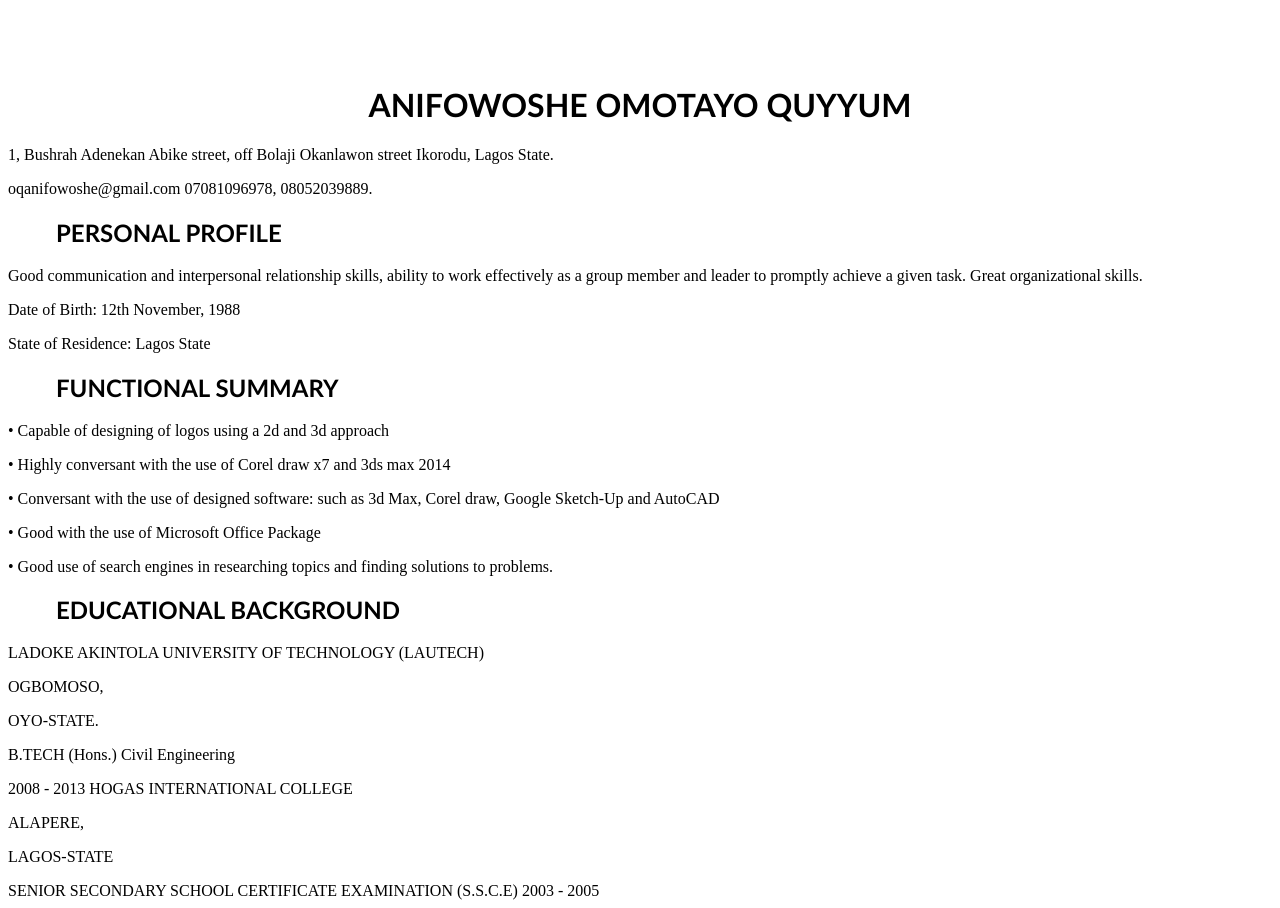
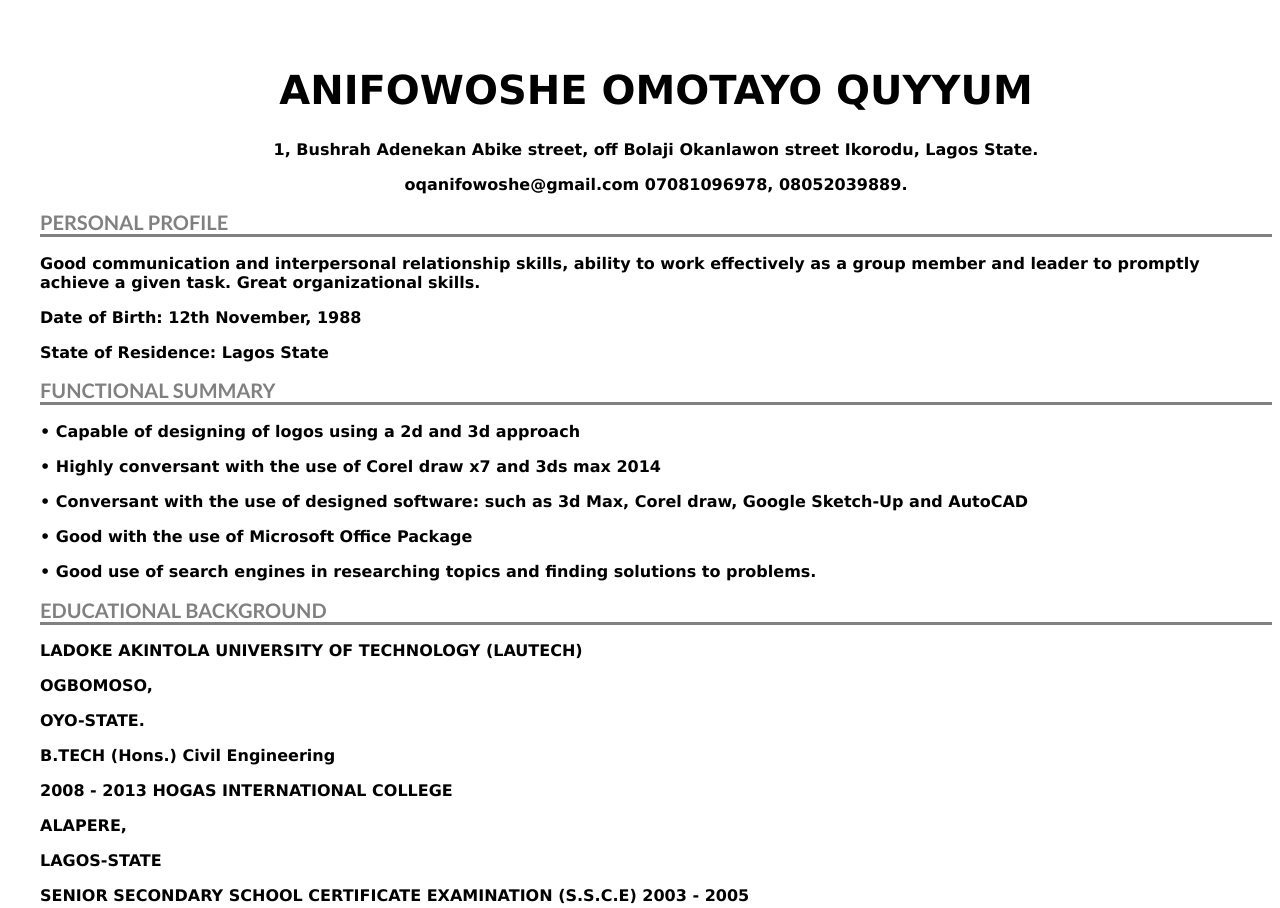
Before and after one commit to tayo88/CV, a plain HTML site: page Index.html in a window 1280 px wide. Shown: the top 908 px of the page. Drawn offline with Linux system fonts and the light colour scheme.

Commit message:
Add files via upload

```diff
--- a/Index.html
+++ b/Index.html
@@ -13,16 +13,19 @@
     <main>
         <div class=" name_section">
             <h1> ANIFOWOSHE OMOTAYO QUYYUM </h1>
-            <p> 1, Bushrah Adenekan Abike street, off Bolaji Okanlawon street Ikorodu, Lagos State. </p>
-            <p> oqanifowoshe@gmail.com 07081096978, 08052039889. </p>
+            <p> <b>
+                    1, Bushrah Adenekan Abike street, off Bolaji Okanlawon street Ikorodu, Lagos State.
+                </b> </p>
+            <p> <b> oqanifowoshe@gmail.com 07081096978, 08052039889.</b> </p>
         </div>
         <div class="personal_profile">
             <h2> PERSONAL PROFILE</h2>
-            <p> Good communication and interpersonal relationship skills, ability to work effectively as a group member
-                and leader to promptly achieve a given task.
-                Great organizational skills.</p>
-            <p>Date of Birth: 12th November, 1988</p>
-            <p>State of Residence: Lagos State</p>
+            <p> <b>Good communication and interpersonal relationship skills, ability to work effectively as a group
+                    member
+                    and leader to promptly achieve a given task.
+                    Great organizational skills.</p>
+            <p>Date of Birth: <b>12th November, 1988</b></p>
+            <p>State of Residence: <b>Lagos State </b></p>
         </div>
         <div class="Functional_Summary">
             <h2>FUNCTIONAL SUMMARY </h2>
--- a/cvstyle.css
+++ b/cvstyle.css
@@ -1,20 +1,31 @@
-h1{
-    font-family: 'Gill Sans', 'Gill Sans MT', Calibri, 'Trebuchet MS', sans-serif;
+main{
+    font-family:'Lucida Sans', 'Lucida Sans Regular', 'Lucida Grande', 'Lucida Sans Unicode', Geneva, Verdana, sans-serif;
+  padding-left: 2em;
+}
+
+.name_section{
     text-align: center;
-    size: 10em;
-    padding-top: 2em;
+
+    font-size: 16px;
+    font-family:'Lucida Sans', 'Lucida Sans Regular', 'Lucida Grande', 'Lucida Sans Unicode', Geneva, Verdana, sans-serif;
+    margin-top: 1em;
 }
 
 
+h1{
+    font-size: 40px;
+    padding-top: 1em;
+}
+.personal_profile{
+    font-size: 16px;
 
-
-
-
+    font-family:'Lucida Sans', 'Lucida Sans Regular', 'Lucida Grande', 'Lucida Sans Unicode', Geneva, Verdana, sans-serif;
+}
 
 
 h2{
     font-family: 'Gill Sans', 'Gill Sans MT', Calibri, 'Trebuchet MS', sans-serif;
-    size: 30px;
-    padding-left: 2em;
-    border-bottom: 3em;
+    font-size: 20px;
+    color: gray;
+    border-bottom: solid gray;
 }
```
